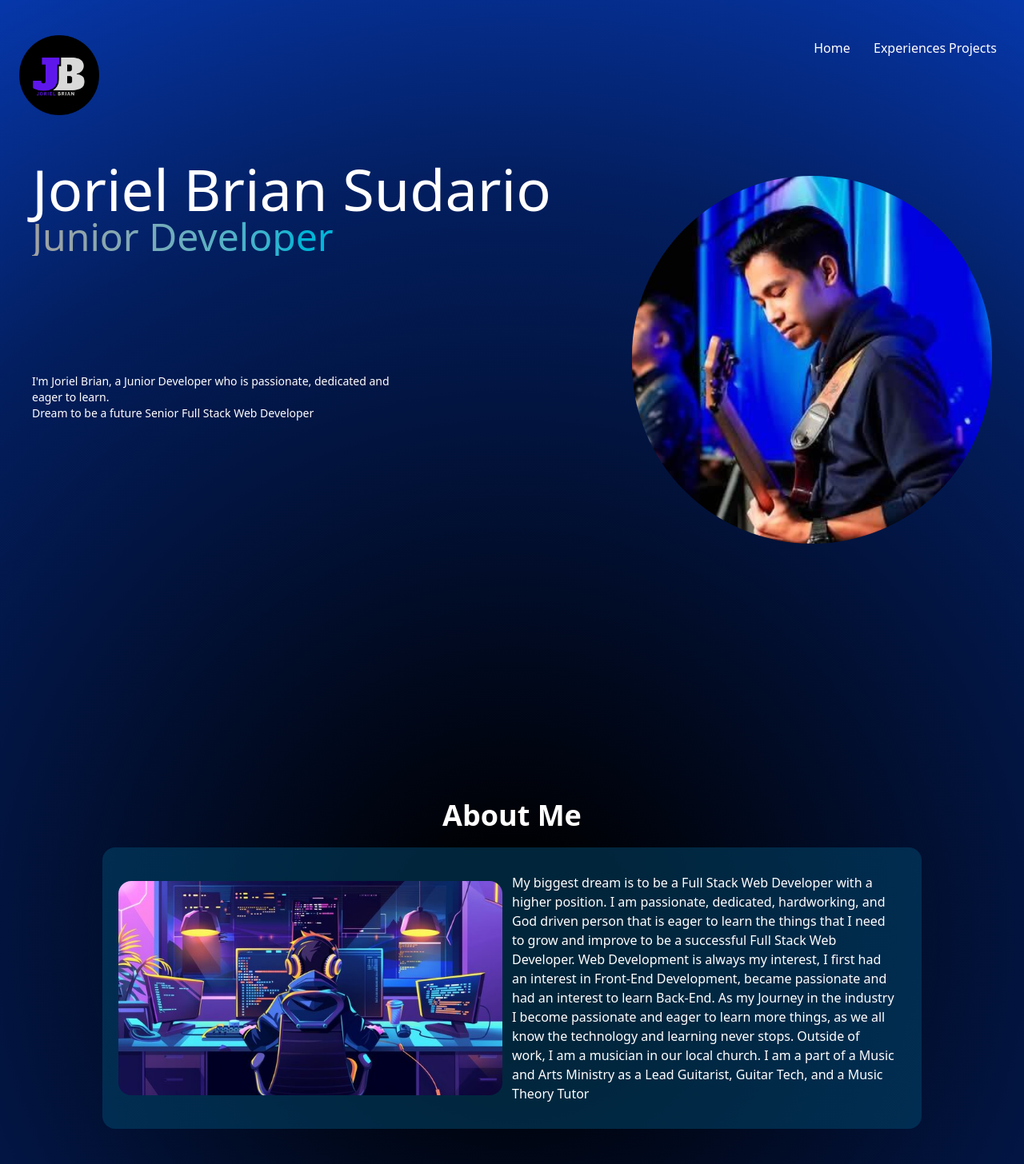
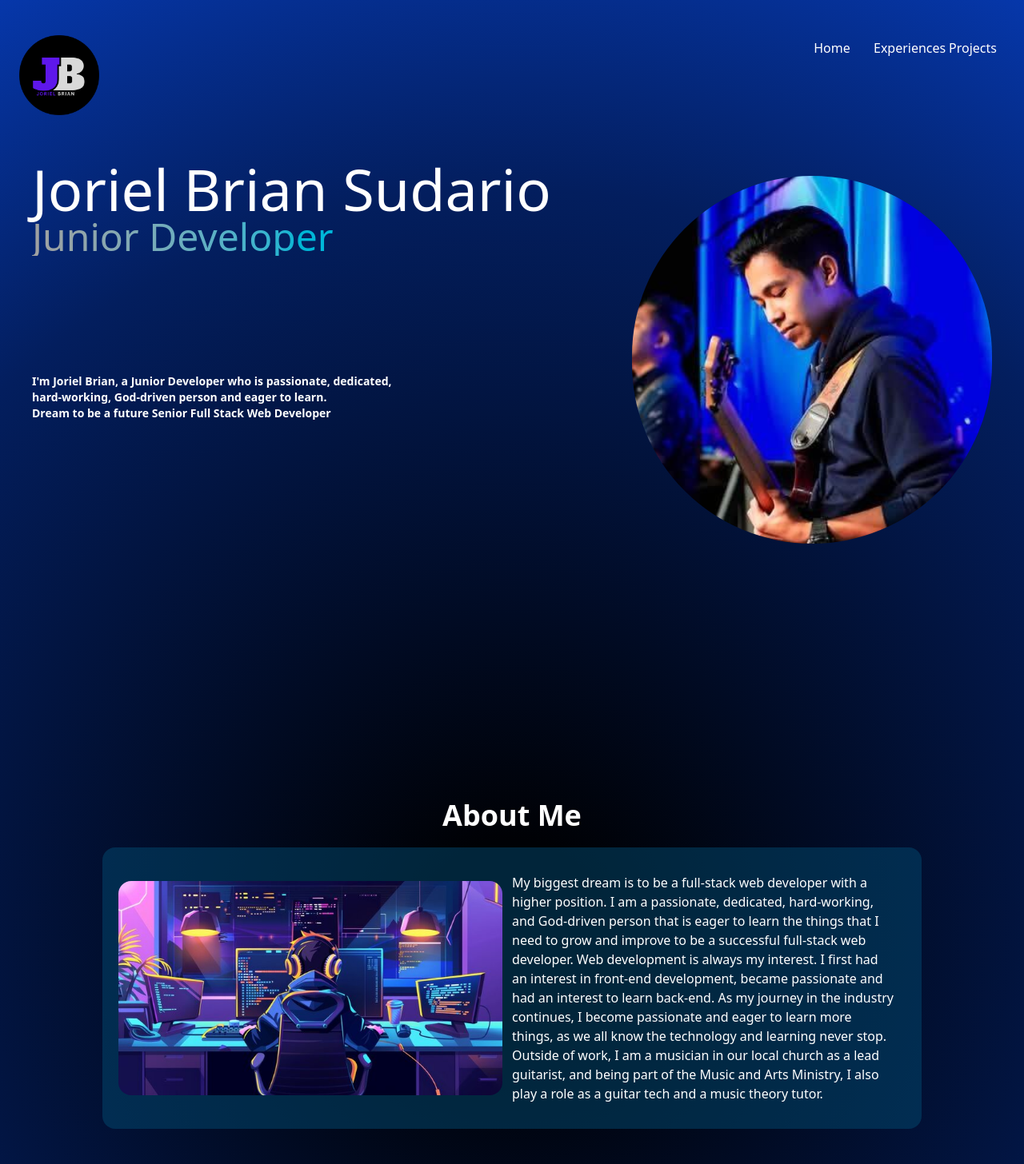
Before and after one commit to JorielBrian/Joriel_Portfolio_2025, a React (Vite) app: page / in a window 1280 px wide. Shown: the top 1456 px of the page at 80% size. Built offline with nearby package versions, Linux system fonts and the light colour scheme.

Commit message:
Updating my description

```diff
--- a/src/Components/Welcome.tsx
+++ b/src/Components/Welcome.tsx
@@ -14,9 +14,9 @@ const Welcome = () =>{
                 <motion.div initial={{x:100, opacity:0}} whileInView={{x:0, opacity:1}} transition={{ease:"easeIn", duration:1.5}} id="myImage" className="col-start-1 md:col-start-5 lg:col-start-6 col-end-9 row-start-2 md:row-start-2 lg:row-start-1 row-end-5 md:row-end-7 h-fit">
                     <img src="/Profile Picture.jpg" alt="My Image" className="m-auto my-5 size-80 sm:size-100 xl:size-115 2xl:size-120 rounded-full"/>
                 </motion.div>
-                <motion.div initial={{y:100, opacity:0}} whileInView={{y:0, opacity:1}} transition={{ease:"easeIn", duration:1.5}} className="col-start-1 col-end-9 md:col-end-5 xl:col-end-4 row-start-5 md:row-start-3 row-end-7">
+                <motion.div initial={{y:100, opacity:0}} whileInView={{y:0, opacity:1}} transition={{ease:"easeIn", duration:1.5}} className="col-start-1 col-end-9 md:col-end-5 xl:col-end-4 row-start-5 md:row-start-3 row-end-7 font-bold">
                     <p className="text-center text-sm sm:text-md md:text-start font-sans">
-                        I'm Joriel Brian, a Junior Developer who is passionate, dedicated and eager to learn.
+                        I'm Joriel Brian, a Junior Developer who is passionate, dedicated, hard-working, God-driven person and eager to learn.
                     </p>
                     <p className="text-center text-sm sm:text-md md:text-start font-sans">
                         Dream to be a future Senior Full Stack Web Developer
--- a/src/index.ts
+++ b/src/index.ts
@@ -1,6 +1,4 @@
-export const ABOUT = `My biggest dream is to be a Full Stack Web Developer with a higher position. I am passionate, dedicated, hardworking, and God driven person that is eager to learn the things that I need to grow and improve to be a successful Full Stack Web Developer.
-Web Development is always my interest, I first had an interest in Front-End Development, became passionate and had an interest to learn Back-End. As my Journey in the industry I become passionate and eager to learn more things, as we all know the technology and learning never stops.
-Outside of work, I am a musician in our local church. I am a part of a Music and Arts Ministry as a Lead Guitarist, Guitar Tech, and a Music Theory Tutor`
+export const ABOUT = `My biggest dream is to be a full-stack web developer with a higher position. I am a passionate, dedicated, hard-working, and God-driven person that is eager to learn the things that I need to grow and improve to be a successful full-stack web developer. Web development is always my interest. I first had an interest in front-end development, became passionate and had an interest to learn back-end. As my journey in the industry continues, I become passionate and eager to learn more things, as we all know the technology and learning never stop. Outside of work, I am a musician in our local church as a lead guitarist, and being part of the Music and Arts Ministry, I also play a role as a guitar tech and a music theory tutor. `
 export const CONTACTS = [
     {type:"email", contact:"jorielsudario@gmail.com", icon:"/mail.png"},
     {type:"phone", contact:"+63 965 447 5177", icon:"/phone.png"}
```
